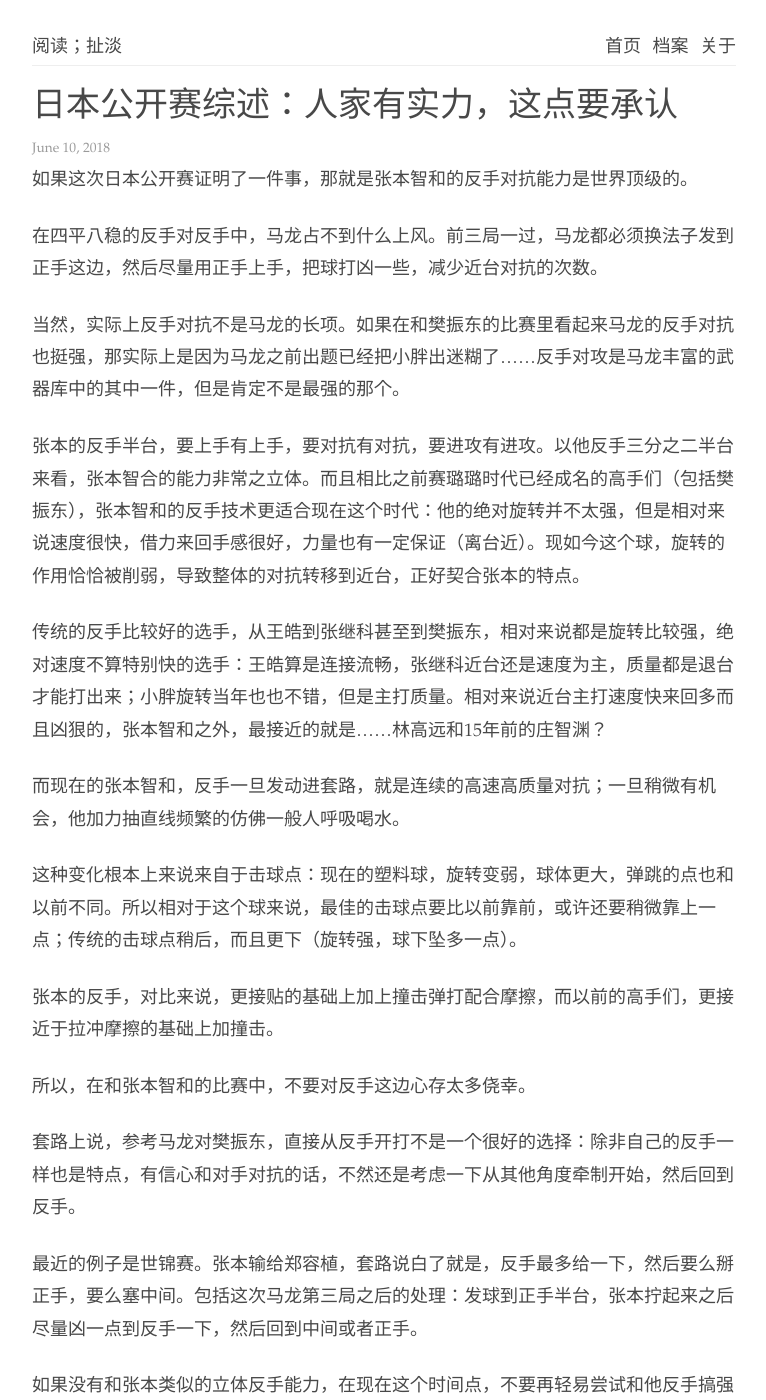
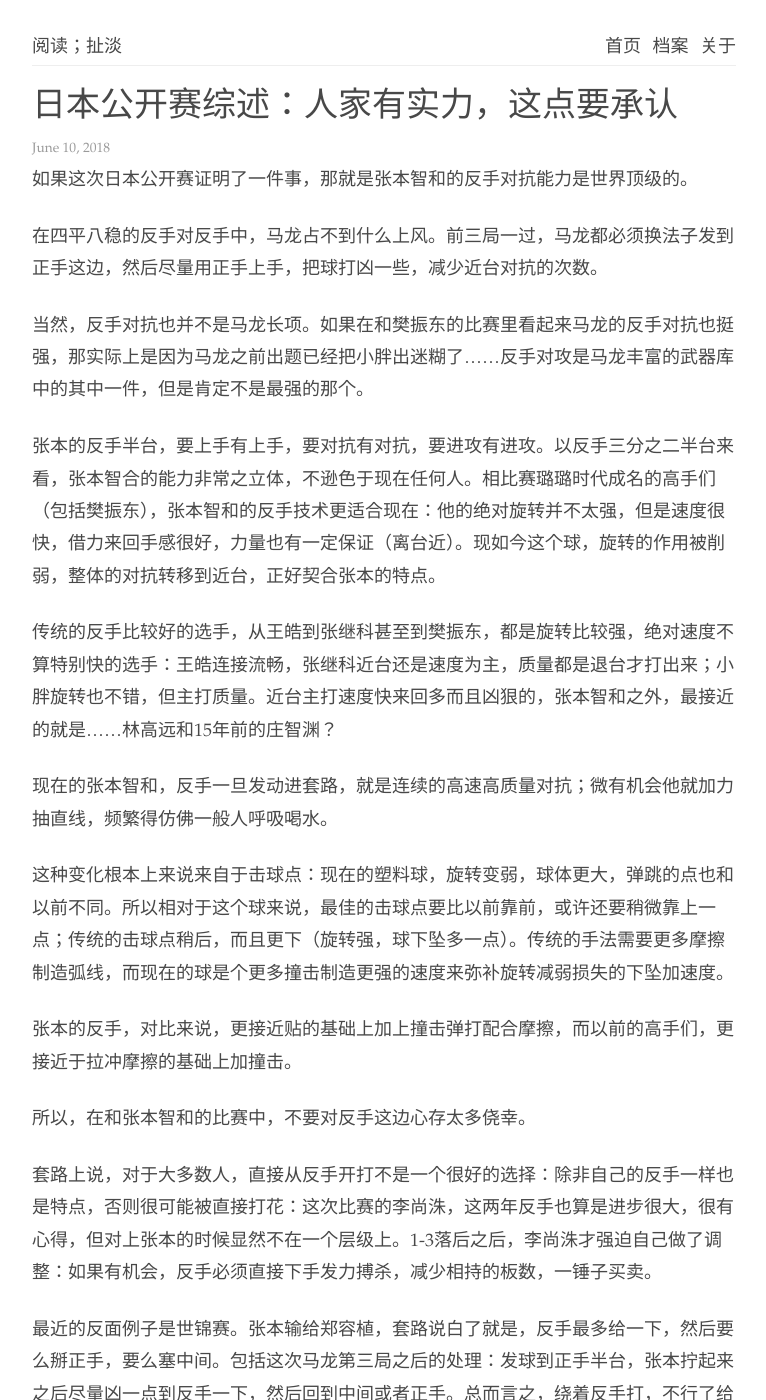
Before and after one commit to readandchedan/readandchedan.github.io, a Jekyll site: the page built from _posts/tabletennis/_posts/2018-06-10-japan-open.md, in a window 1280 px wide and 1400 px high. Shown: the whole window, without its empty margins (256-1022 px from the left). Built offline with Jekyll 4.4.1, drawn with Linux system fonts in a browser that asks for light colours; some of the changed text lies outside the part shown.

Commit message:
Commited on 2018-06-10 11:13:40.554607

```diff
--- a/_posts/tabletennis/_posts/2018-06-10-japan-open.md
+++ b/_posts/tabletennis/_posts/2018-06-10-japan-open.md
@@ -7,35 +7,33 @@ title: 日本公开赛综述：人家有实力，这点要承认
 
 在四平八稳的反手对反手中，马龙占不到什么上风。前三局一过，马龙都必须换法子发到正手这边，然后尽量用正手上手，把球打凶一些，减少近台对抗的次数。
 
-当然，实际上反手对抗不是马龙的长项。如果在和樊振东的比赛里看起来马龙的反手对抗也挺强，那实际上是因为马龙之前出题已经把小胖出迷糊了……反手对攻是马龙丰富的武器库中的其中一件，但是肯定不是最强的那个。
+当然，反手对抗也并不是马龙长项。如果在和樊振东的比赛里看起来马龙的反手对抗也挺强，那实际上是因为马龙之前出题已经把小胖出迷糊了……反手对攻是马龙丰富的武器库中的其中一件，但是肯定不是最强的那个。
 
-张本的反手半台，要上手有上手，要对抗有对抗，要进攻有进攻。以他反手三分之二半台来看，张本智合的能力非常之立体。而且相比之前赛璐璐时代已经成名的高手们（包括樊振东），张本智和的反手技术更适合现在这个时代：他的绝对旋转并不太强，但是相对来说速度很快，借力来回手感很好，力量也有一定保证（离台近）。现如今这个球，旋转的作用恰恰被削弱，导致整体的对抗转移到近台，正好契合张本的特点。
+张本的反手半台，要上手有上手，要对抗有对抗，要进攻有进攻。以反手三分之二半台来看，张本智合的能力非常之立体，不逊色于现在任何人。相比赛璐璐时代成名的高手们（包括樊振东），张本智和的反手技术更适合现在：他的绝对旋转并不太强，但是速度很快，借力来回手感很好，力量也有一定保证（离台近）。现如今这个球，旋转的作用被削弱，整体的对抗转移到近台，正好契合张本的特点。
 
-传统的反手比较好的选手，从王皓到张继科甚至到樊振东，相对来说都是旋转比较强，绝对速度不算特别快的选手：王皓算是连接流畅，张继科近台还是速度为主，质量都是退台才能打出来；小胖旋转当年也也不错，但是主打质量。相对来说近台主打速度快来回多而且凶狠的，张本智和之外，最接近的就是……林高远和15年前的庄智渊？
+传统的反手比较好的选手，从王皓到张继科甚至到樊振东，都是旋转比较强，绝对速度不算特别快的选手：王皓连接流畅，张继科近台还是速度为主，质量都是退台才打出来；小胖旋转也不错，但主打质量。近台主打速度快来回多而且凶狠的，张本智和之外，最接近的就是……林高远和15年前的庄智渊？
 
-而现在的张本智和，反手一旦发动进套路，就是连续的高速高质量对抗；一旦稍微有机会，他加力抽直线频繁的仿佛一般人呼吸喝水。
+现在的张本智和，反手一旦发动进套路，就是连续的高速高质量对抗；微有机会他就加力抽直线，频繁得仿佛一般人呼吸喝水。
 
-这种变化根本上来说来自于击球点：现在的塑料球，旋转变弱，球体更大，弹跳的点也和以前不同。所以相对于这个球来说，最佳的击球点要比以前靠前，或许还要稍微靠上一点；传统的击球点稍后，而且更下（旋转强，球下坠多一点）。
+这种变化根本上来说来自于击球点：现在的塑料球，旋转变弱，球体更大，弹跳的点也和以前不同。所以相对于这个球来说，最佳的击球点要比以前靠前，或许还要稍微靠上一点；传统的击球点稍后，而且更下（旋转强，球下坠多一点）。传统的手法需要更多摩擦制造弧线，而现在的球是个更多撞击制造更强的速度来弥补旋转减弱损失的下坠加速度。
 
-张本的反手，对比来说，更接贴的基础上加上撞击弹打配合摩擦，而以前的高手们，更接近于拉冲摩擦的基础上加撞击。
+张本的反手，对比来说，更接近贴的基础上加上撞击弹打配合摩擦，而以前的高手们，更接近于拉冲摩擦的基础上加撞击。
 
 
 
 所以，在和张本智和的比赛中，不要对反手这边心存太多侥幸。
 
-套路上说，参考马龙对樊振东，直接从反手开打不是一个很好的选择：除非自己的反手一样也是特点，有信心和对手对抗的话，不然还是考虑一下从其他角度牵制开始，然后回到反手。
+套路上说，对于大多数人，直接从反手开打不是一个很好的选择：除非自己的反手一样也是特点，否则很可能被直接打花：这次比赛的李尚洙，这两年反手也算是进步很大，很有心得，但对上张本的时候显然不在一个层级上。1-3落后之后，李尚洙才强迫自己做了调整：如果有机会，反手必须直接下手发力搏杀，减少相持的板数，一锤子买卖。
 
-最近的例子是世锦赛。张本输给郑容植，套路说白了就是，反手最多给一下，然后要么掰正手，要么塞中间。包括这次马龙第三局之后的处理：发球到正手半台，张本拧起来之后尽量凶一点到反手一下，然后回到中间或者正手。
-
-如果没有和张本类似的立体反手能力，在现在这个时间点，不要再轻易尝试和他反手搞强强对抗了：这次比赛的李尚洙，原本对大部分对手都挺有信心的反手（这两年加强了不少），对上张本的时候显然不在一个层级上。1-3落后之后，李尚洙才强迫自己做了调整：如果有机会，反手必须直接下手发力搏杀，减少相持的板数，一锤子买卖。
+最近的反面例子是世锦赛。张本输给郑容植，套路说白了就是，反手最多给一下，然后要么掰正手，要么塞中间。包括这次马龙第三局之后的处理：发球到正手半台，张本拧起来之后尽量凶一点到反手一下，然后回到中间或者正手。总而言之，绕着反手打，不行了给一下，但是绝对避开正面硬碰硬。
 
 
 
 在这种考量之下，其实这次反手跟张本对抗的最好的，反倒是张继科。
 
-不得不说，决赛中的张继科，和之前区别大到肉眼可见。不过相比他的战术思路来说，他的技术表现甚至还要逊色一点：他很清楚的知道现在这个状况下，和张本智和的反手强强对抗不会有太多便宜占，所以他选择了和李尚洙类似的策略：反手一旦有机会必须发力凶拼一下。这下打上，则之后板数越少越好。
+不得不说，决赛中的张继科，和之前区别大到肉眼可见。不过相比他的战术思路来说，他的技术表现甚至还要逊色一点：他很清楚的知道现在这个状况下，和张本智和的反手强强对抗不会有太多便宜占，所以他选择了和李尚洙类似的策略：反手一旦有机会必须发力凶拼一下。
 
-虽然大原则类似，但是张继科毕竟是反手吃饭的大满贯级别选手，综合能力上反手还是要比攻强守弱的李尚洙立体很多。这之外，思路上他也清楚，跟这样正在兴头上的年轻小伙对抗，自己必须牵着对手走，变化在前边。
+虽然大原则类似，但是张继科毕竟是反手吃饭的大满贯选手，综合能力上反手还是要比攻强守弱的李尚洙立体很多。这之外，思路上他也清楚，跟这样正在兴头上的年轻小伙对抗，自己必须牵着对手走，变化在前边。
 
 所以，综合下来，张继科的策略就是：反手这边有机会必须先发力，作为变化配合直接去正手和中间的策略。要么反手发力打死，要么完全不去。
 
@@ -49,13 +47,11 @@ title: 日本公开赛综述：人家有实力，这点要承认
 
 这就是我为什么特别喜欢看老将复出，重新琢磨球。
 
-有关张继科这站公开赛之后要做的，无外乎就是保持一个良好的身体状态和精力，并且继续维持高质量的训练：对于很多曾经在巅峰的选手来说，最难接受的是自己不再像以前无所不能，像以前一样打球；而一旦接受，他们往往会很快的重新组合起自己的技术。对于张继科来说，他似乎很好的接受了现在的自己，剩下的事情就是工作了，日复一日。
+有关张继科这站公开赛之后要做的，无外乎就是保持一个良好的身体状态和精力，并且继续维持高质量的训练：对于很多曾经在巅峰的选手来说，最难接受的是自己不再像以前无所不能，没法像以前一样打球；而一旦接受，他们往往会很快的重新组合起自己的技术。张继科似乎很好的接受了现在的自己，这道坎过去，剩下的事情就是工作了，日复一日。
 
-对于张本智和来说，虽然他拿了这站公开赛的冠军，但是领奖之后一切重新开始。他要做的事情还有很多：现在只是反手这边半台很拿手，对手不去那边的话还是暴露了不少问题；中间和正手位置如何补强，未来所有对手都会针对自己之后，如何摆脱，他还有不少问题要解决。
+比赛之后张本智和找到父亲，给了他一个拥抱：像很多东亚家庭一样，父子的拥抱有点拘谨，但是仍然温情。听说长期以来张本都是父亲在带，父子两人未来的挑战也会捆绑在一起吧，未来他们还有很多路要走：张本只是反手这边半台很拿手，对手不去那边的话还是暴露了不少问题；中间和正手位置如何补强，未来所有对手都会针对自己之后，如何摆脱，他还有很多功课要做（应该也落下不少作业，恩）。
 
-不过我对他并不担心：这少年心思单纯，勇猛精进，在这个年纪已经有了一个足以打职业的身材条件，剩下的事情安排他做的，想必都会做到。真正的难题，反倒落在日本的教练团队身上：这是他们第一次看到一个有希望冲击世界第一（哪怕只是排名）的苗子。他们有没有能力在他现在这个年纪维持他继续发展的态势，会是一个巨大的挑战：毕竟过去几十年间，只有中国队真正的有这方面经验。将一个苗子从有希望挑战世界第一，带到真正的世界第一，其实考验的是整个队伍：只有世界级别的队伍，才能带出世界之巅的选手；过去的瑞典，现在的中国，绝对的王者，脚下总是坚实，身边常有同伴。
-
-比赛之后张本智和找到父亲，给了他一个拥抱：像很多东亚家庭一样，父子的拥抱有点拘谨，但是仍然温情。听说长期以来张本都是父亲在带，父子两人未来的挑战也会捆绑在一起吧，未来他们还有很多路要走。
+不过我对他并不担心：这少年心思单纯，勇猛精进，在这个年纪已经有了一个足以打职业的身材条件，剩下的事情安排他做的，想必都会做到。真正的难题，反倒落在日本的教练团队身上：这是他们第一次看到一个有希望冲击世界第一（哪怕只是排名呢）的苗子。他们有没有能力在他现在这个年纪维持他继续发展的态势，会是一个巨大的挑战：毕竟过去几十年间，只有中国队真正的有这方面经验。将一个苗子从有希望挑战世界第一，带到真正的世界第一，其实考验的是整个队伍：只有世界级别的队伍，才能带出世界之巅的选手；过去的瑞典，现在的中国，绝对的王者，脚下总是坚实，身边常有同伴。
 
 
 
```
